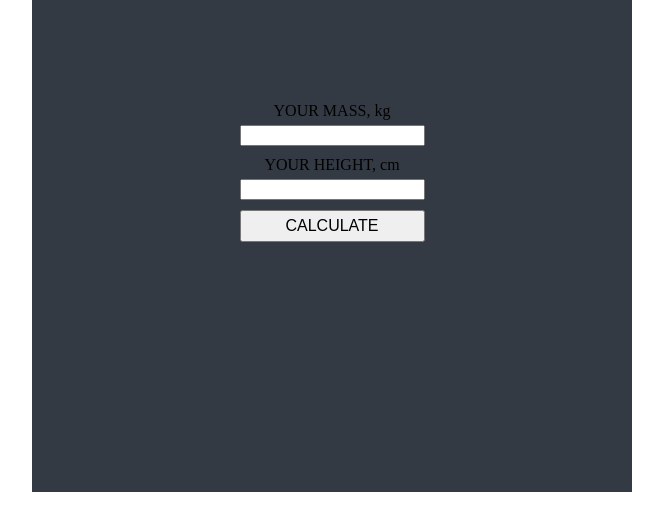
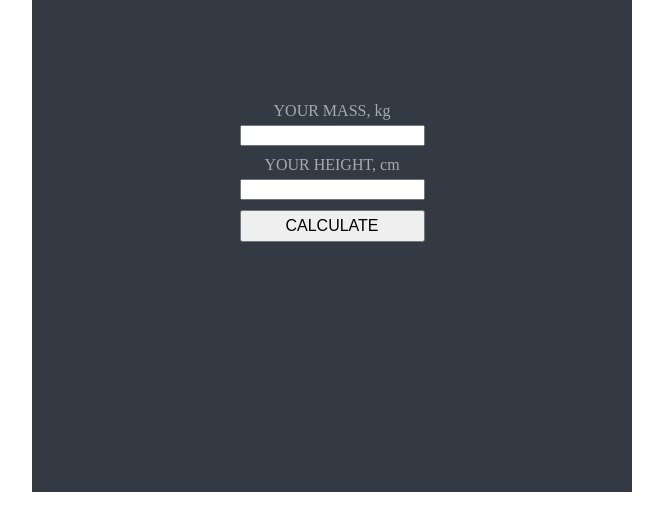
Before and after one commit to bartasd/bmi_calc, a website: page index.html in a window 1280 px wide. Shown: the part 208-738 px from the top of the page, without its empty margins (308-971 px from the left). Drawn offline with Linux system fonts and the light colour scheme.

Commit message:
fixed bugs2

```diff
--- a/css/style.css
+++ b/css/style.css
@@ -48,6 +48,7 @@ body * {
 .i > .label {
   margin-bottom: 5px;
   text-align: center;
+  color: rgb(163, 171, 175);
 }
 
 .mass .height {
```
